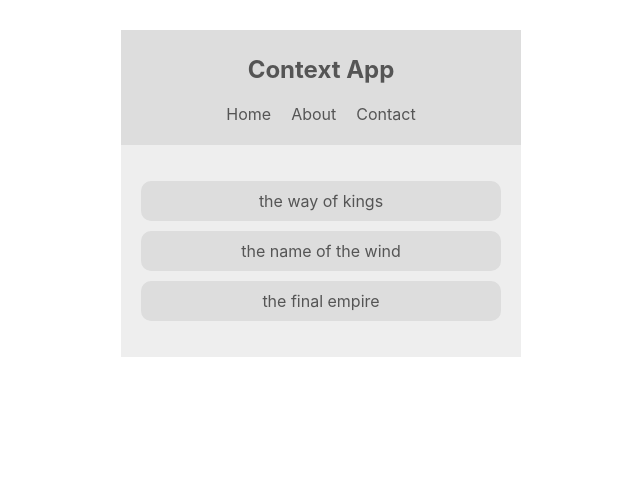
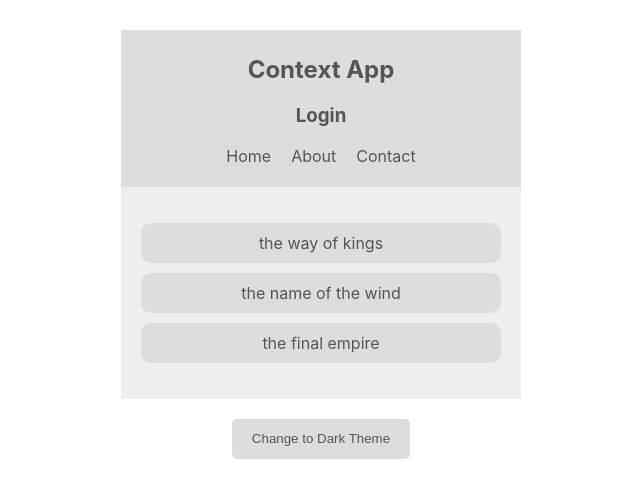
Before and after one commit to tranhuyviet/context-hook-firebase-reduxsaga, a React (Create React App) app: page / in a window 1280 px wide. Shown: the top 498 px of the page, without its empty margins (319-959 px from the left). Built offline with nearby package versions, Linux system fonts and the light colour scheme.

Commit message:
completed simple app used 2 contexts in 1 component(Navbar)

```diff
--- a/src/App.js
+++ b/src/App.js
@@ -2,13 +2,18 @@ import React from "react";
 import Navbar from "./components/Navbar";
 import BookList from "./components/BookList";
 import ThemeContextProvider from "./contexts/ThemeContext";
+import ThemeToggle from "./components/ThemeToggle";
+import AuthContextProvider from "./contexts/AuthContext";
 
 function App() {
   return (
     <div className="App">
       <ThemeContextProvider>
-        <Navbar />
-        <BookList />
+        <AuthContextProvider>
+          <Navbar />
+          <BookList />
+          <ThemeToggle />
+        </AuthContextProvider>
       </ThemeContextProvider>
     </div>
   );
--- a/src/components/BookList.js
+++ b/src/components/BookList.js
@@ -3,11 +3,9 @@ import React, { Component } from "react";
 import { ThemeContext } from "../contexts/ThemeContext";
 
 class BookList extends Component {
+  static contextType = ThemeContext;
   render() {
-    return (
-      <ThemeContext.Consumer>
-        {themeContext => {
-          const { isLightTheme, light, dark } = themeContext;
+    const { isLightTheme, light, dark } = this.context;
     const theme = isLightTheme ? light : dark;
     return (
       <div
@@ -21,9 +19,6 @@ class BookList extends Component {
         </ul>
       </div>
     );
-        }}
-      </ThemeContext.Consumer>
-    );
   }
 }
 
--- a/src/components/Navbar.js
+++ b/src/components/Navbar.js
@@ -1,18 +1,27 @@
 import React, { Component } from "react";
 
 import { ThemeContext } from "../contexts/ThemeContext";
+import { AuthContext } from "../contexts/AuthContext";
 
 class Navbar extends Component {
-  static contextType = ThemeContext;
+  render() {
+    return (
+      <AuthContext.Consumer>
+        {authContext => {
+          // const { isAuthenticated, toggleAuth } = authContext;
+          return (
+            <ThemeContext.Consumer>
+              {themeContext => {
+                const { isAuthenticated, toggleAuth } = authContext;
+                const { isLightTheme, light, dark } = themeContext;
 
-  render() {
-    //console.log(this.context);
-    const { isLightTheme, light, dark } = this.context;
                 const theme = isLightTheme ? light : dark;
-    console.log(theme);
                 return (
                   <nav style={{ background: theme.ui, color: theme.syntax }}>
                     <h1>Context App</h1>
+                    <h3 onClick={toggleAuth} style={{ cursor: "pointer" }}>
+                      {isAuthenticated ? "Logout" : "Login"}
+                    </h3>
                     <ul>
                       <li>Home</li>
                       <li>About</li>
@@ -20,6 +29,12 @@ class Navbar extends Component {
                     </ul>
                   </nav>
                 );
+              }}
+            </ThemeContext.Consumer>
+          );
+        }}
+      </AuthContext.Consumer>
+    );
   }
 }
 
--- /dev/null
+++ b/src/components/ThemeToggle.js
@@ -0,0 +1,42 @@
+import React from "react";
+
+import { ThemeContext } from "../contexts/ThemeContext";
+import styled from "styled-components";
+
+const ThemeToggle = () => {
+  return (
+    <ThemeContext.Consumer>
+      {themeContext => {
+        const { isLightTheme, toggleTheme, light, dark } = themeContext;
+        let titleButton = "Change to Dark Theme";
+        let theme = null;
+        if (isLightTheme) {
+          titleButton = "Change to Dark Theme";
+          theme = light;
+        } else {
+          titleButton = "Change to Light Theme";
+          theme = dark;
+        }
+
+        return (
+          <Button onClick={toggleTheme} theme={theme}>
+            {titleButton}
+          </Button>
+        );
+      }}
+    </ThemeContext.Consumer>
+  );
+};
+
+const Button = styled.button`
+  height: 40px;
+  padding: 0 20px;
+  outline: none;
+  border: none;
+  cursor: pointer;
+  border-radius: 5px;
+  background: ${props => props.theme.ui};
+  color: ${props => props.theme.syntax};
+`;
+
+export default ThemeToggle;
--- /dev/null
+++ b/src/contexts/AuthContext.js
@@ -0,0 +1,24 @@
+import React, { Component, createContext } from "react";
+
+export const AuthContext = createContext();
+
+export default class AuthContextProvider extends Component {
+  state = {
+    isAuthenticated: false
+  };
+
+  toggleAuth = () => {
+    this.setState({
+      isAuthenticated: !this.state.isAuthenticated
+    });
+  };
+  render() {
+    return (
+      <AuthContext.Provider
+        value={{ ...this.state, toggleAuth: this.toggleAuth }}
+      >
+        {this.props.children}
+      </AuthContext.Provider>
+    );
+  }
+}
--- a/src/contexts/ThemeContext.js
+++ b/src/contexts/ThemeContext.js
@@ -8,9 +8,20 @@ export default class ThemeContextProvider extends Component {
     light: { syntax: "#555", ui: "#ddd", bg: "#eee" },
     dark: { syntax: "#ddd", ui: "#333", bg: "#555" }
   };
+
+  toggleTheme = () => {
+    this.setState({
+      isLightTheme: !this.state.isLightTheme
+    });
+  };
   render() {
     return (
-      <ThemeContext.Provider value={{ ...this.state }}>
+      <ThemeContext.Provider
+        value={{
+          ...this.state,
+          toggleTheme: this.toggleTheme
+        }}
+      >
         {this.props.children}
       </ThemeContext.Provider>
     );
```
Lines whose indentation alone changed are shown as unchanged.
